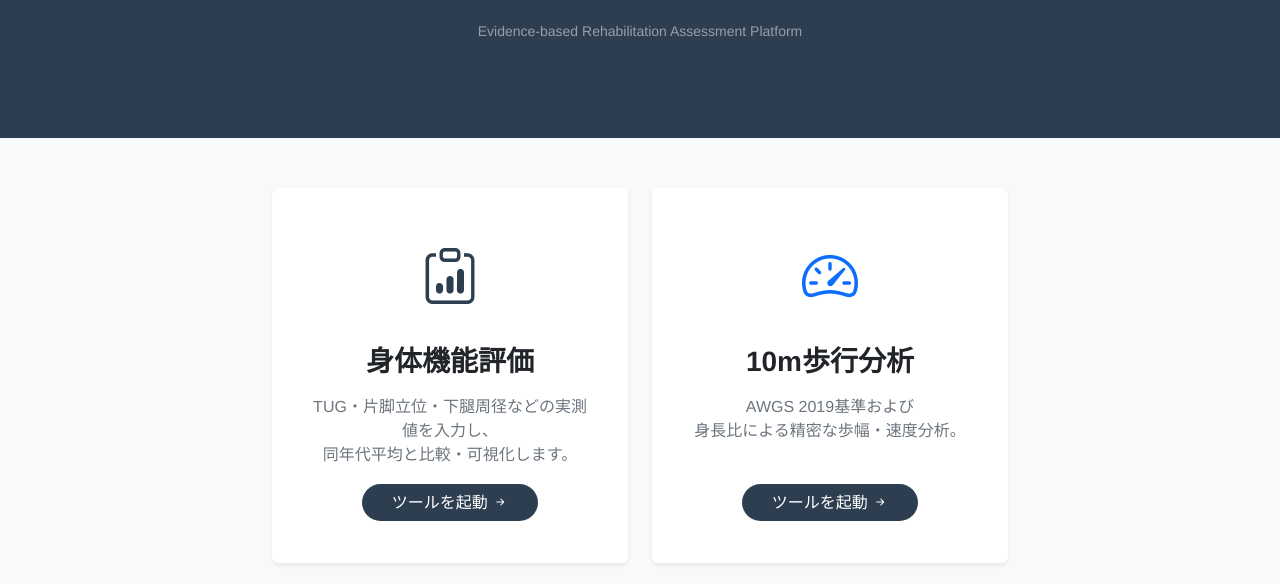
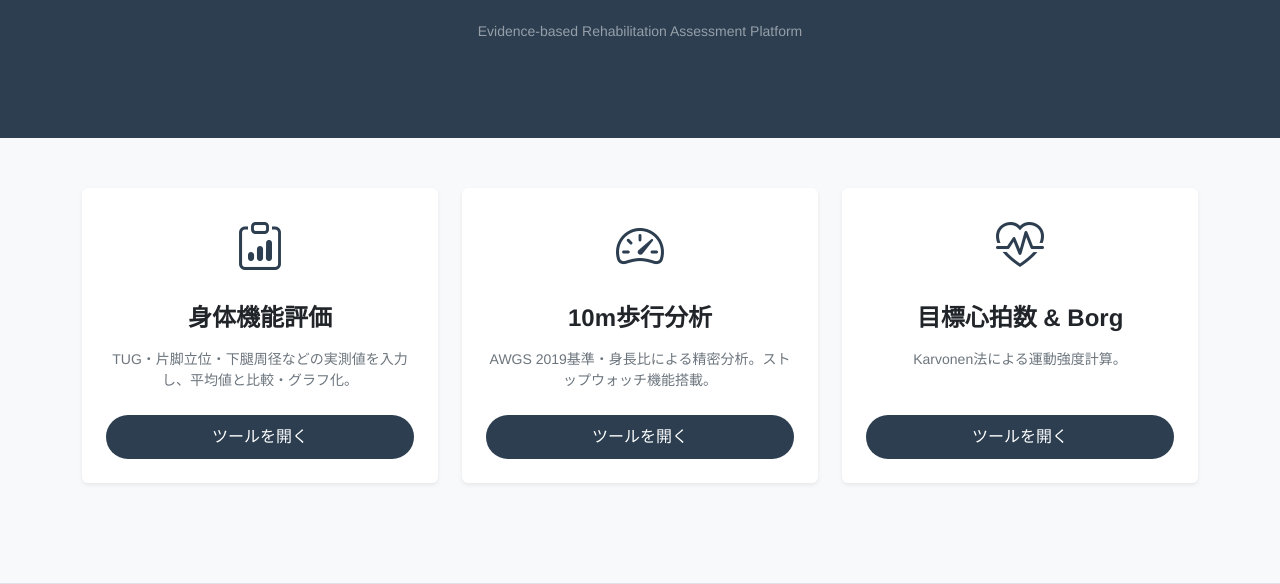
Before and after one commit to nannkatanaka/reha-ence-web, a plain HTML site: page index.html in a window 1280 px wide. Shown: the part 216-800 px from the top of the page. Drawn offline with nearby package versions, Linux system fonts and the light colour scheme.

Commit message:
Update index.html

```diff
--- a/index.html
+++ b/index.html
@@ -14,7 +14,7 @@
         .hero-section { background-color: #2c3e50; color: white; padding: 100px 0 80px; margin-bottom: 50px; }
         .feature-card { transition: transform 0.3s ease, box-shadow 0.3s ease; border: none; height: 100%; cursor: pointer; }
         .feature-card:hover { transform: translateY(-5px); box-shadow: 0 15px 30px rgba(0,0,0,0.1); }
-        .card-icon { font-size: 3.5rem; color: #2c3e50; margin-bottom: 25px; }
+        .card-icon { font-size: 3rem; color: #2c3e50; margin-bottom: 20px; }
         .btn-enter { background-color: #2c3e50; color: white; padding: 10px 30px; border-radius: 50px; text-decoration: none; transition: background 0.2s; }
         .btn-enter:hover { background-color: #1a252f; color: white; }
         .legal-footer { font-size: 0.8rem; color: #6c757d; background: #f8f9fa; padding: 40px 0; margin-top: 100px; border-top: 1px solid #dee2e6; }
@@ -33,31 +33,41 @@
     <div class="container">
         <div class="row g-4 justify-content-center">
 
-            <div class="col-md-5 col-lg-4">
-                <div class="card feature-card shadow-sm p-4 text-center" onclick="location.href='assessment.html'">
-                    <div class="card-body py-4">
+            <div class="col-md-6 col-lg-4">
+                <div class="card feature-card shadow-sm text-center" onclick="location.href='assessment.html'">
+                    <div class="card-body p-4 d-flex flex-column h-100">
                         <div class="card-icon"><i class="bi bi-clipboard-data"></i></div>
-                        <h3 class="fw-bold mb-3">身体機能評価</h3>
-                        <p class="text-secondary mb-4">
-                            TUG・片脚立位・下腿周径などの実測値を入力し、<br>
-                            同年代平均と比較・可視化します。
+                        <h4 class="fw-bold mb-3">身体機能評価</h4>
+                        <p class="text-secondary small mb-4">
+                            TUG・片脚立位・下腿周径などの実測値を入力し、平均値と比較・グラフ化。
                         </p>
-                        <a href="assessment.html" class="btn-enter stretched-link">ツールを起動 <i class="bi bi-arrow-right-short"></i></a>
+                        <a href="assessment.html" class="btn-enter stretched-link mt-auto">ツールを開く</a>
                     </div>
                 </div>
             </div>
 
-            <div class="col-md-5 col-lg-4">
-                <div class="card feature-card shadow-sm p-4 text-center" onclick="location.href='gait.html'">
-                    <div class="card-body py-4">
-                        <div class="card-icon text-primary"><i class="bi bi-speedometer2"></i></div>
-                        <h3 class="fw-bold mb-3">10m歩行分析</h3>
-                        <p class="text-secondary mb-4">
-                            AWGS 2019基準および<br>
-                            身長比による精密な歩幅・速度分析。<br>
-<br>
+            <div class="col-md-6 col-lg-4">
+                <div class="card feature-card shadow-sm text-center" onclick="location.href='gait.html'">
+                    <div class="card-body p-4 d-flex flex-column h-100">
+                        <div class="card-icon"><i class="bi bi-speedometer2"></i></div>
+                        <h4 class="fw-bold mb-3">10m歩行分析</h4>
+                        <p class="text-secondary small mb-4">
+                            AWGS 2019基準・身長比による精密分析。ストップウォッチ機能搭載。
                         </p>
-                        <a href="gait.html" class="btn-enter stretched-link">ツールを起動 <i class="bi bi-arrow-right-short"></i></a>
+                        <a href="gait.html" class="btn-enter stretched-link mt-auto">ツールを開く</a>
+                    </div>
+                </div>
+            </div>
+
+            <div class="col-md-6 col-lg-4">
+                <div class="card feature-card shadow-sm text-center" onclick="location.href='heart.html'">
+                    <div class="card-body p-4 d-flex flex-column h-100">
+                        <div class="card-icon"><i class="bi bi-heart-pulse"></i></div>
+                        <h4 class="fw-bold mb-3">目標心拍数 & Borg</h4>
+                        <p class="text-secondary small mb-4">
+                            Karvonen法による運動強度計算。
+                        </p>
+                        <a href="heart.html" class="btn-enter stretched-link mt-auto">ツールを開く</a>
                     </div>
                 </div>
             </div>
@@ -70,7 +80,7 @@
             <div class="row">
                 <div class="col-md-6 text-center text-md-start mb-3 mb-md-0">
                     <h6 class="fw-bold mb-2">Rehaence Project</h6>
-                    <p class="mb-0">臨床をデータで可視化する。<br>作業療法士による個人開発プロジェクト。</p>
+                    <p class="mb-0">臨床をデータで可視化する。<br>作業療法士による開発プロジェクト。</p>
                 </div>
                 <div class="col-md-6 text-center text-md-end">
                     <ul class="list-inline mb-2">
```
